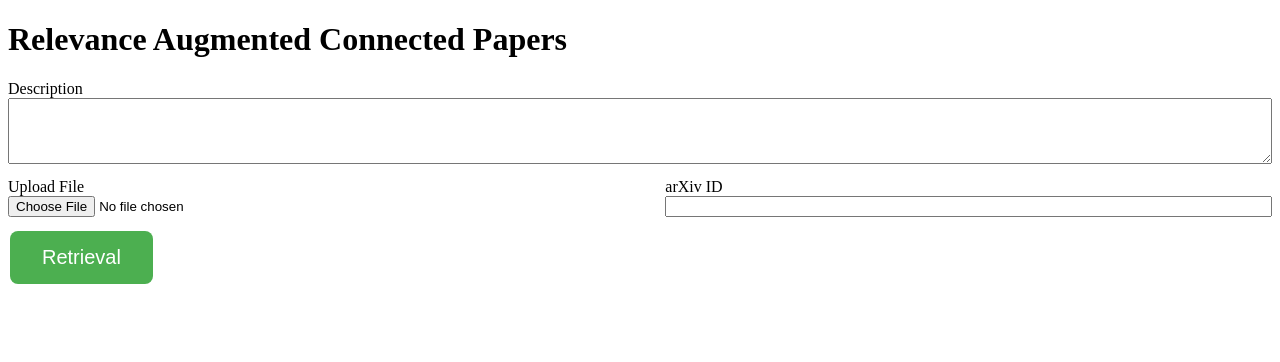
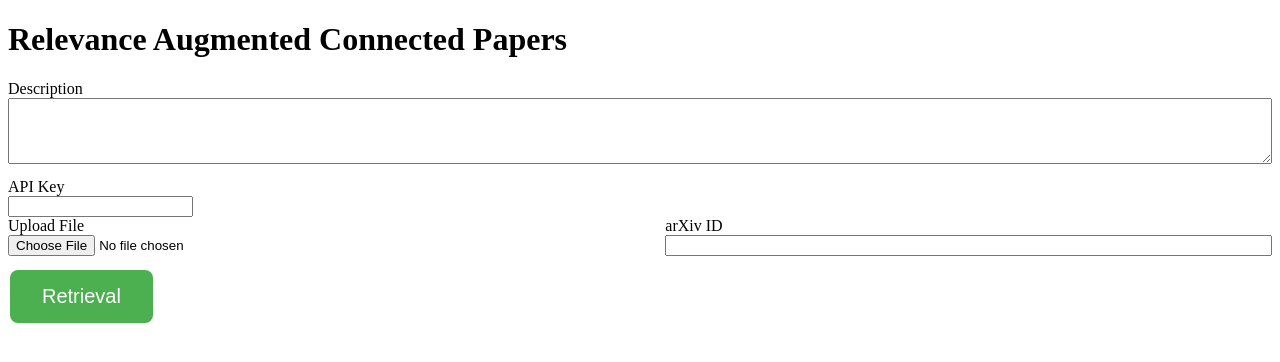
Before and after one commit to timechess/RACP, a Flask app: page / in a window 1280 px wide. Shown: the top 362 px of the page. Run offline with Flask 3, Linux system fonts and the light colour scheme.

Commit message:
增加一个apikey

```diff
--- a/webui/app.py
+++ b/webui/app.py
@@ -29,10 +29,10 @@ def process_text_and_file(input_text, uploaded_file):
     else:
         return ""
 
-def process_arxiv_id(arxiv_id,k=1000):
+def process_arxiv_id(arxiv_id,k=1000,api_key=""):
     # 根据arxiv id 爬 pdf -> 文档
     try:
-        paper = PaperItem(arxiv_id=arxiv_id)
+        paper = PaperItem(arxiv_id=arxiv_id,key=api_key)
         topkitems = database.topk(paper,k=k)
         topkpaper = RawSet()
         topkpaper.load_from_papers(topkitems)
@@ -42,6 +42,7 @@ def process_arxiv_id(arxiv_id,k=1000):
     except ConnectionError as e:
         result = e
         print(e)
+        raise ConnectionError
 
     return {"topk":result,"abstract":paper.abstract}
 
@@ -57,7 +58,7 @@ def index():
 
         # 获取arXiv ID输入
         arxiv_id = request.form['arxiv_id']
-
+        api_key = request.form['api_key']
         # 处理arXiv ID
         if arxiv_id:
             print(arxiv_id)
@@ -68,7 +69,7 @@ def index():
             # 将arXiv结果存储在session中
         else:
         # 处理文本输入和文件
-            processed_text = process_text_and_file(input_text, uploaded_file)
+            processed_text = process_text_and_file(input_text, uploaded_file,api_key)
             # 将结果存储在session中，以便在下一次请求时使用
             session['processed_text'] = processed_text
             result = retriver.retrival(processed_text)
--- a/webui/templates/index.html
+++ b/webui/templates/index.html
@@ -52,7 +52,11 @@
         <br>
         <textarea name="input_text" id="input_text" rows="4" cols="50"></textarea>
         <br>
-
+        <!-- 增加API Key输入框 -->
+        <label for="api_key">API Key</label>
+        <br>
+        <input type="text" name="api_key" id="api_key">
+        <br>
         <!-- 将文件上传按钮和arXiv ID文本框并排 -->
         <div style="display: flex; justify-content: space-between;">
 
```
